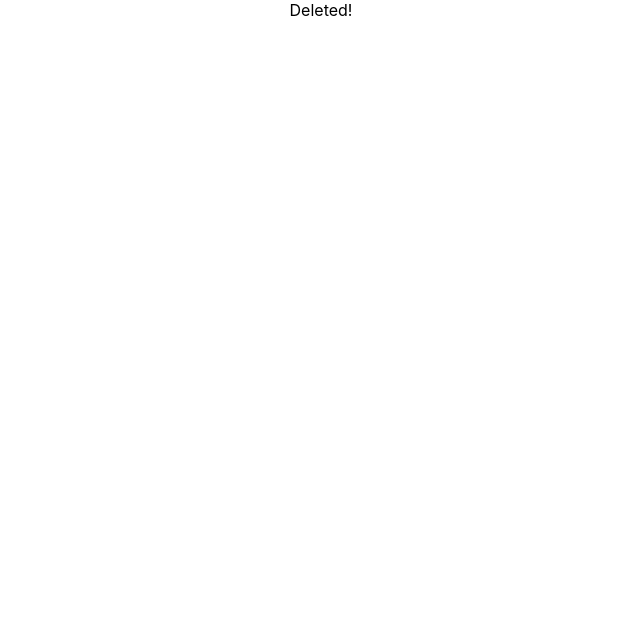
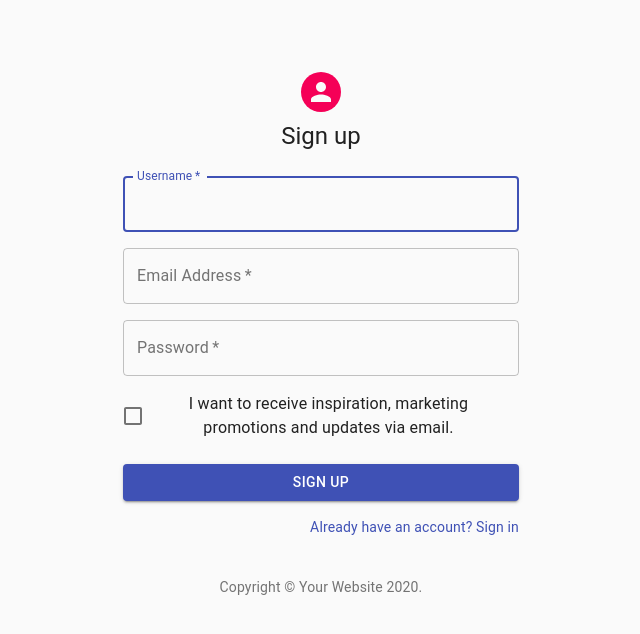
Before and after one commit to Joshua-Phelps/capsule-closet-client, a React (Create React App) app: page / in a window 1280 px wide. Shown: the top 634 px of the page, without its empty margins (319-959 px from the left). Built offline with nearby package versions, Linux system fonts and the light colour scheme.

Commit message:
SignUp working

```diff
--- a/src/App.js
+++ b/src/App.js
@@ -1,11 +1,11 @@
 import React from 'react';
-import logo from './logo.svg';
+import SignUp from './components/SignUp'
 import './App.css';
 
 function App() {
   return (
     <div className="App">
-      Deleted!
+      <SignUp />
     </div>
   );
 }
--- /dev/null
+++ b/src/components/SignUp.js
@@ -0,0 +1,146 @@
+import React, { useState } from 'react';
+import Avatar from '@material-ui/core/Avatar';
+import Button from '@material-ui/core/Button';
+import CssBaseline from '@material-ui/core/CssBaseline';
+import TextField from '@material-ui/core/TextField';
+import FormControlLabel from '@material-ui/core/FormControlLabel';
+import Checkbox from '@material-ui/core/Checkbox';
+import Link from '@material-ui/core/Link';
+import Grid from '@material-ui/core/Grid';
+import Box from '@material-ui/core/Box';
+// import LockOutlinedIcon from '@material-ui/icons/LockOutlined';
+import Typography from '@material-ui/core/Typography';
+import { makeStyles } from '@material-ui/core/styles';
+import Container from '@material-ui/core/Container';
+import { api } from '../services/api';
+
+function Copyright() {
+  return (
+    <Typography variant="body2" color="textSecondary" align="center">
+      {'Copyright © '}
+      <Link color="inherit" href="https://material-ui.com/">
+        Your Website
+      </Link>{' '}
+      {new Date().getFullYear()}
+      {'.'}
+    </Typography>
+  );
+}
+
+const useStyles = makeStyles((theme) => ({
+  paper: {
+    marginTop: theme.spacing(8),
+    display: 'flex',
+    flexDirection: 'column',
+    alignItems: 'center',
+  },
+  avatar: {
+    margin: theme.spacing(1),
+    backgroundColor: theme.palette.secondary.main,
+  },
+  form: {
+    width: '100%', // Fix IE 11 issue.
+    marginTop: theme.spacing(3),
+  },
+  submit: {
+    margin: theme.spacing(3, 0, 2),
+  },
+}));
+
+export default function SignUp() {
+  const classes = useStyles();
+  const [username, setUsername] = useState()
+  const [email, setEmail] = useState()
+  const [password, setPassword] = useState()
+
+  const handleSubmit = (e) => {
+      e.preventDefault()
+    api.auth.signup(username, email, password)
+    .then(data => console.log(data))
+    // push to login
+  }
+
+  return (
+    <Container component="main" maxWidth="xs">
+      <CssBaseline />
+      <div className={classes.paper}>
+        <Avatar className={classes.avatar}>
+          {/* <LockOutlinedIcon /> */}
+        </Avatar>
+        <Typography component="h1" variant="h5">
+          Sign up
+        </Typography>
+        <form className={classes.form} onSubmit={handleSubmit} noValidate>
+          <Grid container spacing={2}>
+            <Grid item xs={12} sm={12}>
+              <TextField
+                autoComplete="fname"
+                name="username"
+                variant="outlined"
+                required
+                fullWidth
+                id="username"
+                label="Username"
+                autoFocus
+                value={username}
+                onChange={(e) => setUsername(e.target.value)}
+              />
+            </Grid>
+            <Grid item xs={12}>
+              <TextField
+                variant="outlined"
+                required
+                fullWidth
+                id="email"
+                label="Email Address"
+                name="email"
+                autoComplete="email"
+                value={email}
+                onChange={(e) => setEmail(e.target.value)}
+              />
+            </Grid>
+            <Grid item xs={12}>
+              <TextField
+                variant="outlined"
+                required
+                fullWidth
+                name="password"
+                label="Password"
+                type="password"
+                id="password"
+                autoComplete="current-password"
+                value={password}
+                onChange={(e) => setPassword(e.target.value)}
+              />
+            </Grid>
+            <Grid item xs={12}>
+              <FormControlLabel
+                control={<Checkbox value="allowExtraEmails" color="primary" />}
+                label="I want to receive inspiration, marketing promotions and updates via email."
+              />
+            </Grid>
+          </Grid>
+          <Button
+            type="submit"
+            fullWidth
+            variant="contained"
+            color="primary"
+            className={classes.submit}
+          >
+            Sign Up
+          </Button>
+          <Grid container justify="flex-end">
+            <Grid item>
+              <Link href="#" variant="body2">
+                Already have an account? Sign in
+              </Link>
+            </Grid>
+          </Grid>
+        </form>
+      </div>
+      <Box mt={5}>
+        <Copyright />
+      </Box>
+    </Container>
+  );
+}
--- /dev/null
+++ b/src/services/api.js
@@ -0,0 +1,36 @@
+const API_ROOT = 'http://localhost:3000'
+
+const token = () => localStorage.getItem("token");
+
+const headers = () => {
+    return {
+      "Content-Type": "application/json",
+      Accept: "application/json",
+      Authorization: token()
+    };
+  };
+
+const getCurrentUser = () => {
+
+}
+
+const login = () => {
+
+}
+
+const signup = (username, email, password) => {
+    return fetch(`${API_ROOT}/users`, {
+    method: "POST",
+    headers: headers(),
+    body: JSON.stringify({user: {username, email, password}})
+    }).then(res => res.json())
+}
+
+
+  export const api = {
+    auth: {
+        getCurrentUser,
+        login,
+        signup
+    }
+  }
```
